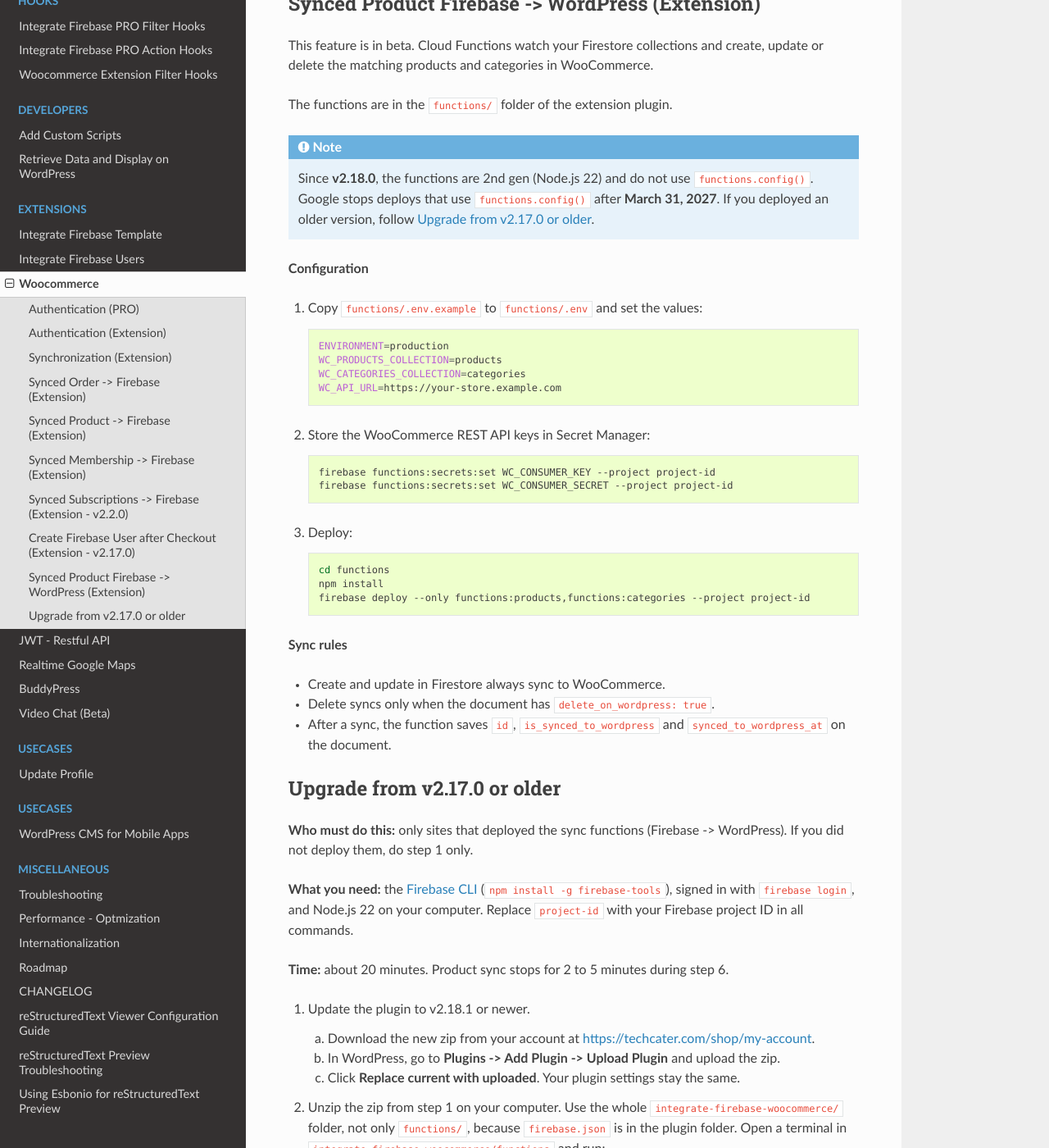
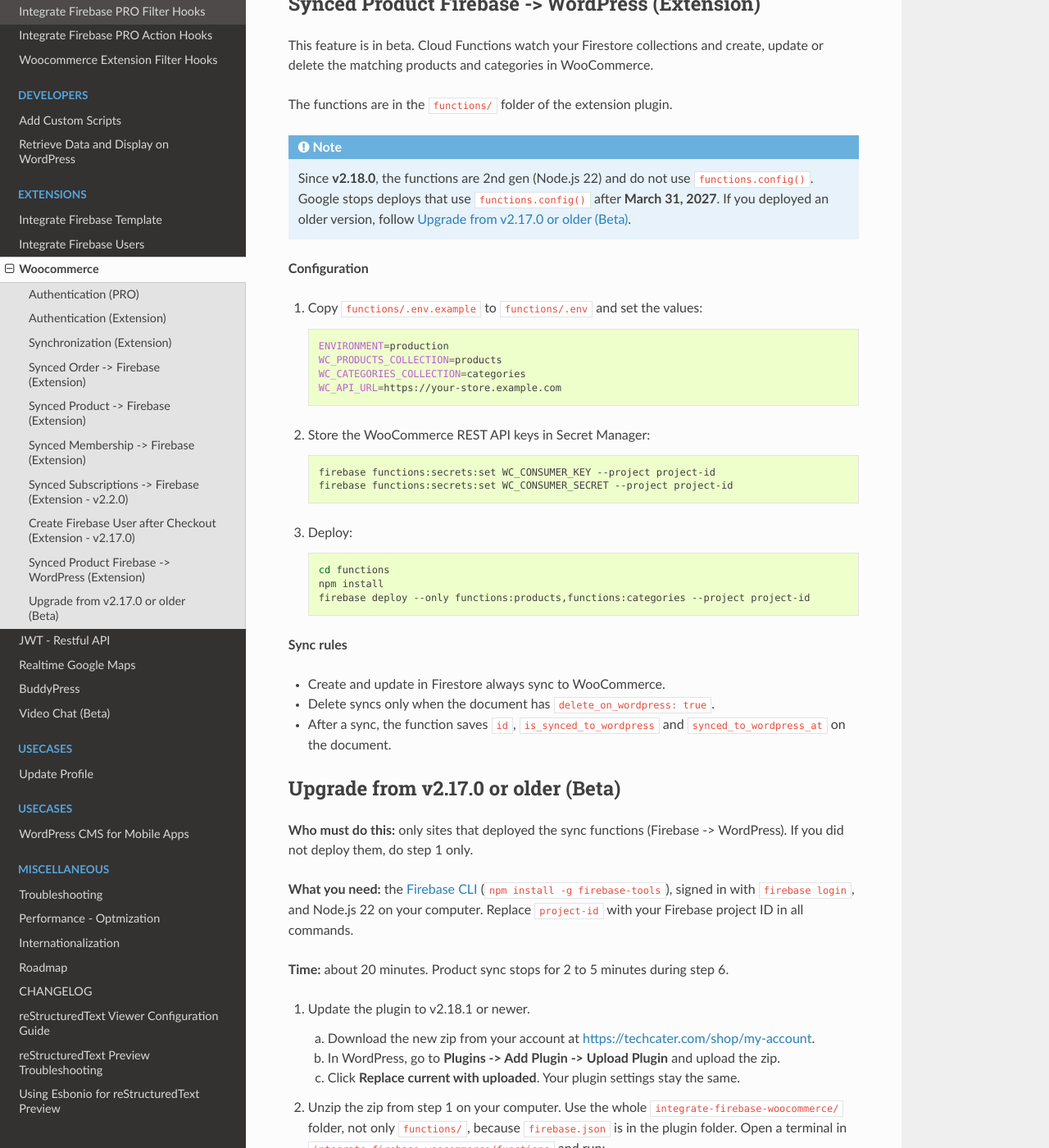
Before and after one commit to dalenguyen/firebase-wordpress-docs, a Sphinx documentation site: the page built from docs/extensions/woocommerce.rst, in a window 1280 px wide and 1400 px high, scrolled down 6189 px. Shown: the whole window at 82% size. Built offline with Sphinx 7.4.7 and the Read the Docs theme 3.1.0, drawn with Linux system fonts in a browser that asks for light colours.

Commit message:
docs(woo): mark functions upgrade section as beta
Keep the old anchor so existing links still work.

Co-Authored-By: Claude Opus 5.5 <noreply@anthropic.com>

```diff
--- a/docs/extensions/woocommerce.rst
+++ b/docs/extensions/woocommerce.rst
@@ -135,7 +135,7 @@ The functions are in the ``functions/`` folder of the extension plugin.
 
 .. note::
 
-    Since **v2.18.0**, the functions are 2nd gen (Node.js 22) and do not use ``functions.config()``. Google stops deploys that use ``functions.config()`` after **March 31, 2027**. If you deployed an older version, follow `Upgrade from v2.17.0 or older`_.
+    Since **v2.18.0**, the functions are 2nd gen (Node.js 22) and do not use ``functions.config()``. Google stops deploys that use ``functions.config()`` after **March 31, 2027**. If you deployed an older version, follow `Upgrade from v2.17.0 or older (Beta)`_.
 
 **Configuration**
 
@@ -169,8 +169,10 @@ The functions are in the ``functions/`` folder of the extension plugin.
 - Delete syncs only when the document has ``delete_on_wordpress: true``.
 - After a sync, the function saves ``id``, ``is_synced_to_wordpress`` and ``synced_to_wordpress_at`` on the document.
 
-Upgrade from v2.17.0 or older
-----------------------------------
+.. _upgrade-from-v2-17-0-or-older:
+
+Upgrade from v2.17.0 or older (Beta)
+----------------------------------------
 
 **Who must do this:** only sites that deployed the sync functions (Firebase -> WordPress). If you did not deploy them, do step 1 only.
 
```
